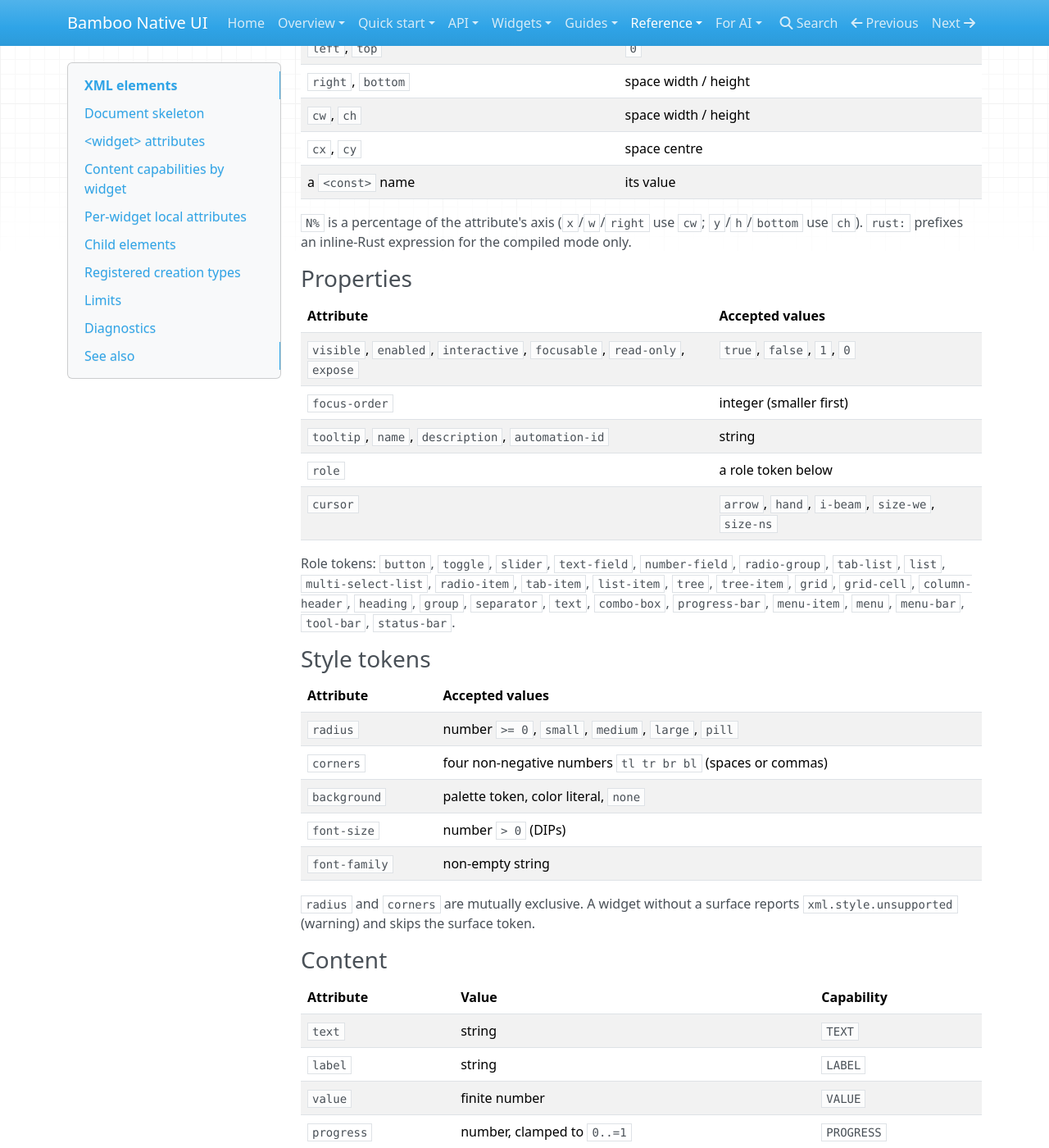
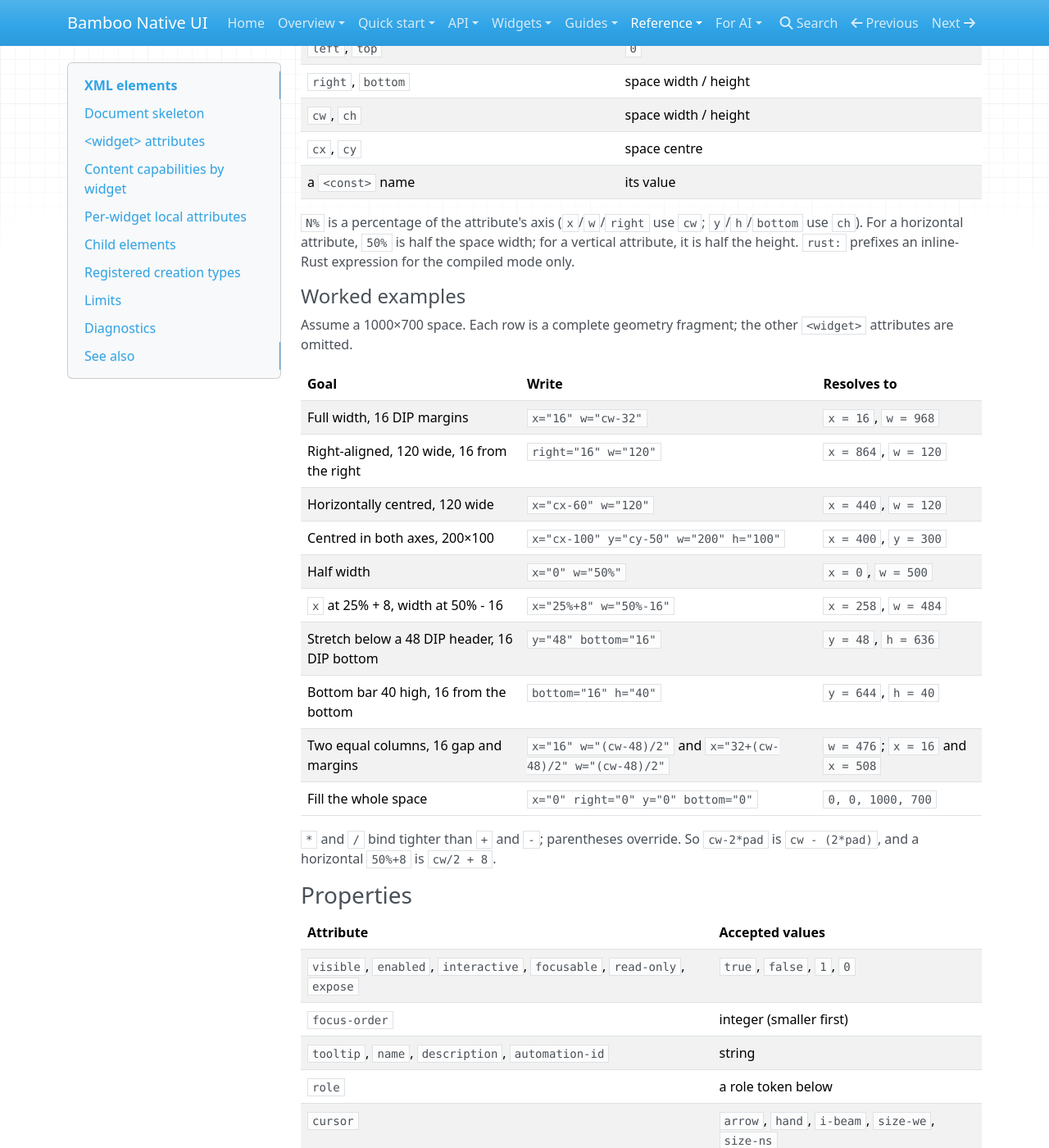
Before and after one commit to wifi-left/bamboo-rust-native-ui, an MkDocs documentation site: the page built from docs/en/reference/xml-elements.md, in a window 1280 px wide and 1400 px high, scrolled down 1976 px. Shown: the whole window at 82% size. Built offline with MkDocs 1.6.1, drawn with Linux system fonts in a browser that asks for light colours; nearby versions of some CDN libraries.

Commit message:
docs: add worked examples for XML geometry expressions
- Reference: a 10-row recipe table on a 1000x700 space (margins, right alignment, centring, percentages, stretching, bottom bars, two columns).
- Guide: common shell recipes plus a complete .buixml snippet, and the precedence rule.
- API: compact resolved examples and a cross-link to the recipe table.
- Chinese mirrors updated; arithmetic, links and both Zensical builds verified.

```diff
--- a/docs/en/reference/xml-elements.md
+++ b/docs/en/reference/xml-elements.md
@@ -78,8 +78,30 @@ factor := number | number '%' | variable | '(' expr ')' | '-' factor
 | a `<const>` name | its value |
 
 `N%` is a percentage of the attribute's axis (`x`/`w`/`right` use `cw`;
-`y`/`h`/`bottom` use `ch`). `rust:` prefixes an inline-Rust expression for the
-compiled mode only.
+`y`/`h`/`bottom` use `ch`). For a horizontal attribute, `50%` is half the
+space width; for a vertical attribute, it is half the height. `rust:` prefixes
+an inline-Rust expression for the compiled mode only.
+
+#### Worked examples
+
+Assume a 1000×700 space. Each row is a complete geometry fragment; the other
+`<widget>` attributes are omitted.
+
+| Goal | Write | Resolves to |
+|---|---|---|
+| Full width, 16 DIP margins | `x="16" w="cw-32"` | `x = 16`, `w = 968` |
+| Right-aligned, 120 wide, 16 from the right | `right="16" w="120"` | `x = 864`, `w = 120` |
+| Horizontally centred, 120 wide | `x="cx-60" w="120"` | `x = 440`, `w = 120` |
+| Centred in both axes, 200×100 | `x="cx-100" y="cy-50" w="200" h="100"` | `x = 400`, `y = 300` |
+| Half width | `x="0" w="50%"` | `x = 0`, `w = 500` |
+| `x` at 25% + 8, width at 50% - 16 | `x="25%+8" w="50%-16"` | `x = 258`, `w = 484` |
+| Stretch below a 48 DIP header, 16 DIP bottom | `y="48" bottom="16"` | `y = 48`, `h = 636` |
+| Bottom bar 40 high, 16 from the bottom | `bottom="16" h="40"` | `y = 644`, `h = 40` |
+| Two equal columns, 16 gap and margins | `x="16" w="(cw-48)/2"` and `x="32+(cw-48)/2" w="(cw-48)/2"` | `w = 476`; `x = 16` and `x = 508` |
+| Fill the whole space | `x="0" right="0" y="0" bottom="0"` | `0, 0, 1000, 700` |
+
+`*` and `/` bind tighter than `+` and `-`; parentheses override. So
+`cw-2*pad` is `cw - (2*pad)`, and a horizontal `50%+8` is `cw/2 + 8`.
 
 ### Properties
 
```
Also changed, not shown: docs/en/api/layout-documents.md (+6 -0 lines), docs/en/guides/xml-layout-authoring.md (+22 -0 lines), docs/zh/api/layout-documents.md (+5 -0 lines), docs/zh/guides/xml-layout-authoring.md (+22 -0 lines), docs/zh/reference/xml-elements.md (+23 -1 lines).
